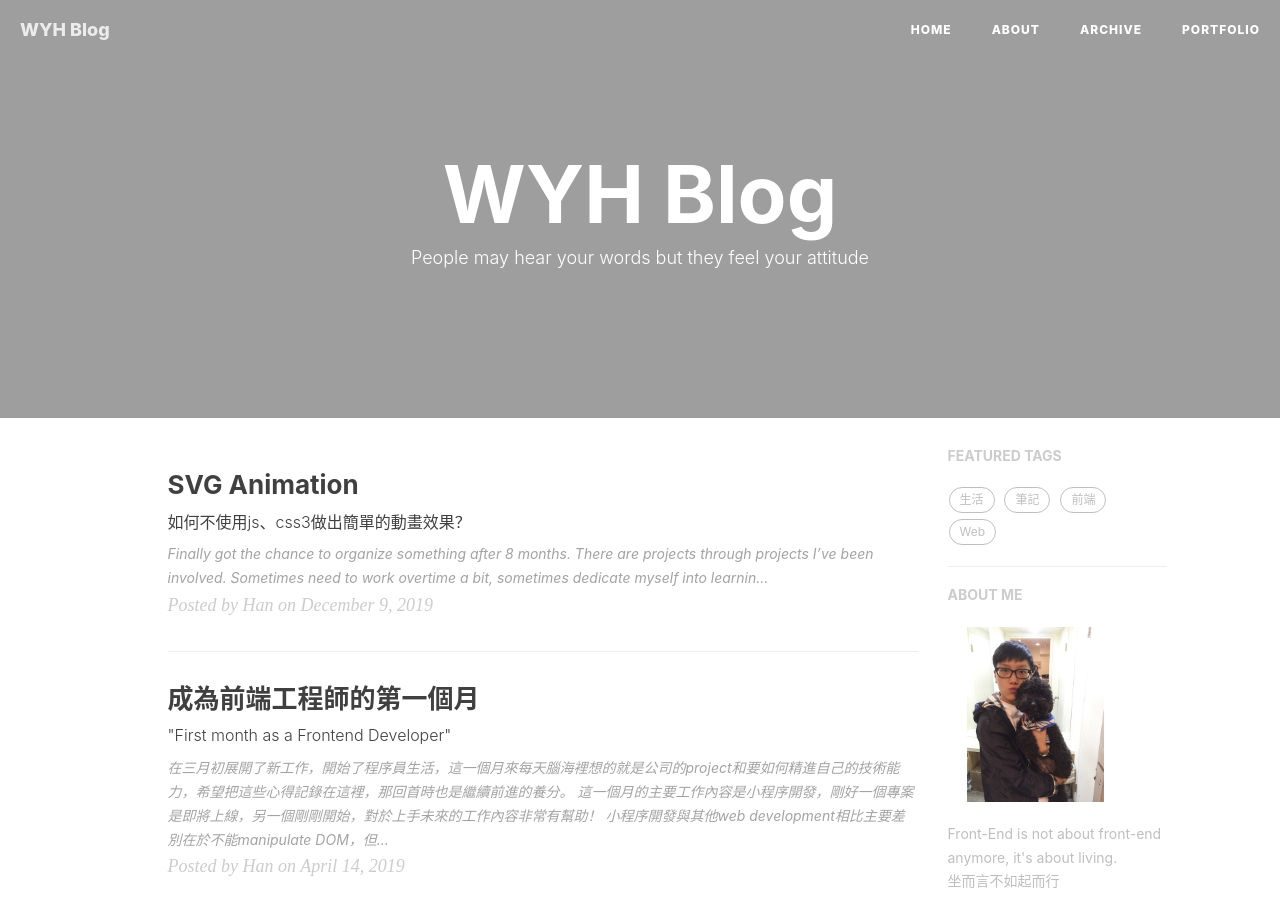
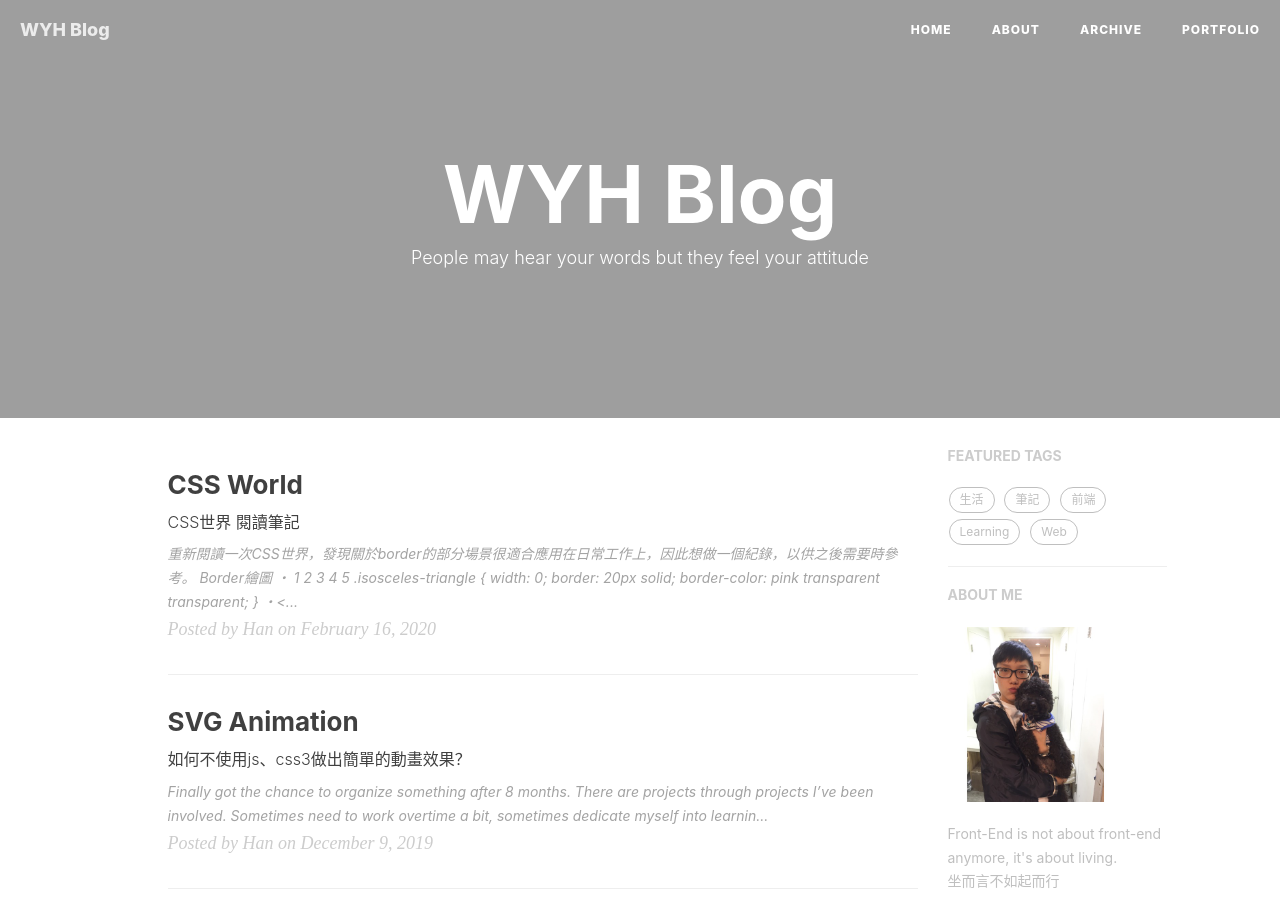
Before and after one commit to elinyuhanwu/elinyuhanwu.github.io, a Jekyll site: the page built from index.html, in a window 1280 px wide and 900 px high. Built offline with Jekyll 4.4.1, drawn with Linux system fonts in a browser that asks for light colours; nearby versions of some CDN libraries; the list of posts is cut into pages by our own code; comment, search, counter and statistics services are not loaded.

Commit message:
new post

````diff
--- /dev/null
+++ b/_posts/2020-02-16-cssWorld.md
@@ -0,0 +1,60 @@
+---
+layout:     post
+title:      "CSS World"
+subtitle:   "CSS世界 閱讀筆記"
+date:       2020-02-16 12:00:00
+author:     "Han"
+header-img: "img/post-bg-svg.jpg"
+catalog: true
+tags:
+    - Learning
+---
+> 重新閱讀一次CSS世界，發現關於border的部分場景很適合應用在日常工作上，因此想做一個紀錄，以供之後需要時參考。
+
+***Border繪圖***
+・<等腰三角形>
+
+```
+.isosceles-triangle {
+  width: 0;
+  border: 20px solid;
+  border-color: pink transparent transparent;
+}
+```
+
+・<四邊形，四個小梯形組成>
+基礎動畫元素，實現單attribute的動畫過度效果(與set差別在於set不重複)
+```
+.rect {
+  width: 10px; height: 10px;
+  border: 10px solid;
+  border-color: pink orange blue green;
+}
+```
+
+・<等腰三角形，瘦長版>
+```
+.thin-triangle {
+  width: 0;
+  border-width: 40px 10px;
+  border-style: solid;
+  border-color: orange transparent transparent;
+```
+
+・<直角三角形>
+```
+.right-triangle {
+  width: 0;
+  border-width: 10px 20px;
+  border-style: solid;
+  border-color: pink pink transparent transparent;
+}
+```
+
+
+## 參考資料
+
+* CSS世界 張鑫旭著
+
+## Code Example
+https://codepen.io/elinyuhanwu/pen/mdJPmNq
````
Also changed, not shown: _posts/2019-12-09-svgAnimation.md (+5 -1 lines).
